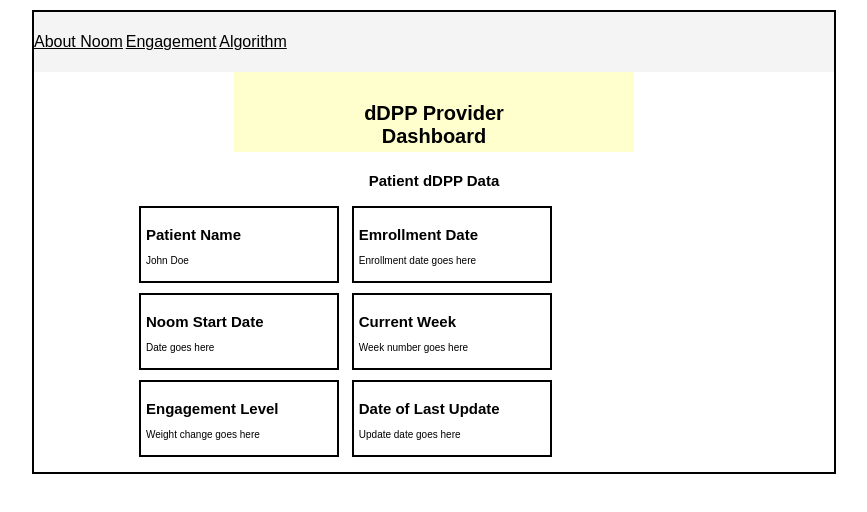
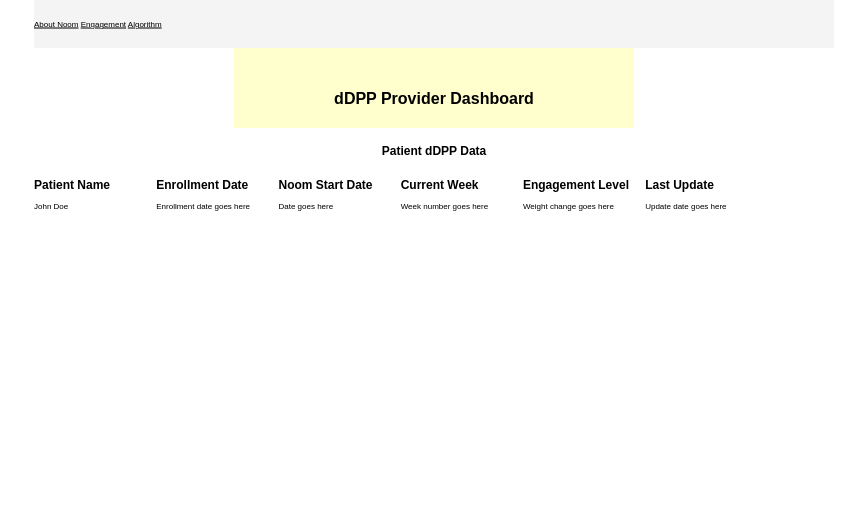
Before and after one commit to sondluu/ddpp_dashboard, a plain HTML site: page index.html in a window 1280 px wide. Shown: the whole page, without its empty margins (206-1073 px from the left). Drawn offline with Linux system fonts and the light colour scheme.

Commit message:
Update index.html
updated index.html to take out all warnings about padding, box-sizing

```diff
--- a/index.html
+++ b/index.html
@@ -1,14 +1,3 @@
-<!-- <!DOCTYPE html>
-<html>
-    <head>
-        <meta charset="utf-8" />
-    </head>
-    <body>
-         <h1>Welcome to dDPP Provider Dashboard</h1>
-        <p>Below you can find dDPP metrics for each participating user in Noom.</p>
-    </body>
-</html> -->
-
 <!DOCTYPE html>
 <html>
 
@@ -16,21 +5,21 @@
   <style>
     html, body {
       margin: 0;
-      padding: 0;
-      box-sizing: border-box;
+/*       padding: 0; */
+/*       box-sizing: border-box; */
     }
 
     html {
       width: 100%;
       height: 100%;
-      font-size: 62.5%;
+      font-size: 50%;
     }
 
     body {
       width: 100%;
       height: 100%;
       background-color: rgb(255, 255, 255);
-      padding: 1rem;
+/*       padding: 1rem; */
       font-family: Arial, Helvetica, sans-serif;
     }
 
@@ -39,7 +28,7 @@
       width: 100%;
       max-width: 800px;
       height: auto;
-      border: 2px solid black;
+/*       border: 2px solid black; */
       margin-bottom: 2rem;
     }
 
@@ -53,7 +42,7 @@
     .nav__links {
       display: block;
       width: 100%;
-      padding: 1rem;
+/*       padding: 1rem; */
       position: absolute;
       top: 50%;
       left: 50%;
@@ -65,7 +54,7 @@
     .link:visited,
     .link:link {
       color: black;
-      font-size: 1.6rem;
+      font-size: 1.6 rem;
     }
 
     .header {
@@ -97,7 +86,7 @@
       margin-top: 2rem;
       display: block;
       height: 100%;
-      padding: 0rem 1rem 1rem 1rem;
+/*       padding: 0rem 1rem 1rem 1rem; */
     }
 
     .main__title {
@@ -106,9 +95,9 @@
 
     .main__articles {
       display: block;
-      width: 600px;
+/*       width: 600px; */
       height: auto;
-      border: 1 px solid black;
+/*       border: 1 px solid black; */
       margin: 0 auto;
     }
 
@@ -123,13 +112,13 @@
       display: inline-block;
       /* float: left; */
       /* NOTE: we introduce a float:left and as a result, we need to add a clearfix to the parent container */
-      width: 200px;
-      padding: 0.5rem;
+      width: 120px;
+/*       padding: 0.5rem; */
     }
 
     .article__content {
-      border: 2px solid black;
-      padding: 0.5rem;
+/*       border: 2px solid black; */
+/*       padding: 0.5rem; */
     }
 
     .article__image {
@@ -191,7 +180,7 @@
         <article class="article">
             <div class="article__content">
               <header>
-                <h2 class="article__title">Emrollment Date</h2>
+                <h2 class="article__title">Enrollment Date</h2>
               </header>
               <p>Enrollment date goes here</p>
               <div class="update_date"></div>
@@ -231,7 +220,7 @@
         <article class="article">
             <div class="article__content">
               <header>
-                <h2 class="article__title">Date of Last Update</h2>
+                <h2 class="article__title">Last Update</h2>
               </header>
               <p>Update date goes here</p>
               <div class="update_date"></div>
```
